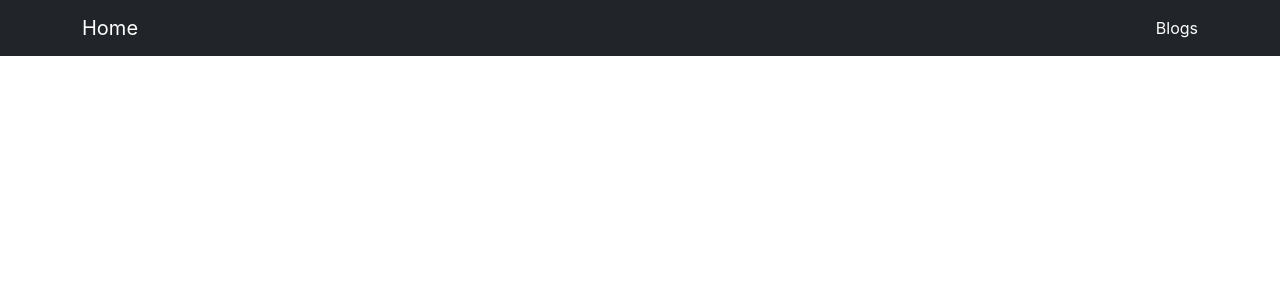
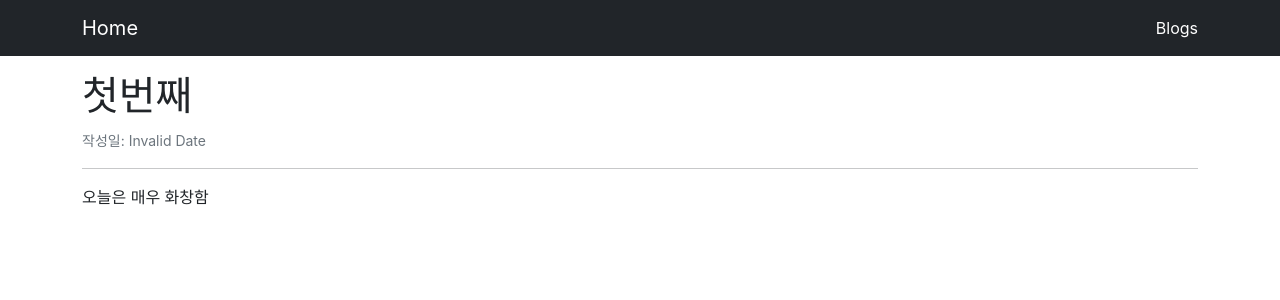
Before and after one commit to jhforet/ReactBlog, a React (Create React App) app: page /blogs/1 in a window 1280 px wide. Before the commit this address had no page. Shown: the top 300 px of the page. Built offline with nearby package versions, Linux system fonts and the light colour scheme; data requests are answered from the project's data file.

Commit message:
블로그 만들기 5

```diff
--- a/db.json
+++ b/db.json
@@ -24,6 +24,12 @@
       "title": "다섯번째 ",
       "body": "테스트 글입니다.",
       "id": 5
+    },
+    {
+      "title": "작성시간 테스트",
+      "body": "테스트",
+      "createdAt": 1687011223908,
+      "id": 6
     }
   ]
 }
--- a/src/components/BlogForm.js
+++ b/src/components/BlogForm.js
@@ -15,6 +15,7 @@ const BlogForm = () => {
         axios.post('http://localhost:3001/posts', {
             title,
             body,
+            createdAt: Date.now()
         }).then(() => {
             navigate('/blogs');
         })
--- a/src/pages/ListPage.js
+++ b/src/pages/ListPage.js
@@ -59,7 +59,7 @@ const ListPage = () => {
                     <Card
                         key={post.id}
                         title={post.title}
-                        onClick={() => navigate(`/blogs/edit`)}
+                        onClick={() => navigate(`/blogs/${post.id}`)}
                     >
                         <div>
                             <button
--- /dev/null
+++ b/src/pages/ShowPage.js
@@ -0,0 +1,44 @@
+import { useParams } from "react-router";
+import axios from "axios";
+import { useEffect, useState } from "react";
+import LoadingSpinner from "../components/LoadingSpinner";
+
+const ShowPage = () => {
+    const { id } = useParams();
+    const [post, setPost] = useState(null);
+    const [loading, setLoading] = useState(true);
+
+    const getPosts = (id) => {
+        axios.get(`http://localhost:3001/posts/${id}`).then((res) => {
+            setPost(res.data);
+            setLoading(false);
+        })
+    };
+
+    useEffect(() => {
+        getPosts(id)
+    }, [id]);
+
+    // 작성 일자를 우리가 보는 방식으로 바꿔주는 함수 추가
+    const printDate = (timestamp) => {
+        return new Date(timestamp).toLocaleString();
+    }
+
+    if (loading) {
+        return <LoadingSpinner />
+    }
+
+    return (
+        <div>
+            <h1>{post.title}</h1>
+            {/* 작성 일자 추가 */}
+            <small className="text-muted">
+                작성일: {printDate(post.createdAt)}
+            </small>
+            <hr />
+            <p>{post.body}</p>
+        </div>
+    )
+}
+
+export default ShowPage;
--- a/src/routes.js
+++ b/src/routes.js
@@ -2,6 +2,7 @@ import HomePage from "./pages/HomePage";
 import CreatePage from "./pages/CreatePage";
 import EditPage from "./pages/EditPage";
 import ListPage from "./pages/ListPage";
+import ShowPage from "./pages/ShowPage";
 
 const routes = [
     {
@@ -20,6 +21,10 @@ const routes = [
         path: '/blogs/edit',
         component: EditPage
     },
+    {
+        path: '/blogs/:id',
+        component: ShowPage
+    }
 ];
 
 export default routes;
```
Also changed, not shown: 1 other file (tests, documents, lock files or other folders).
